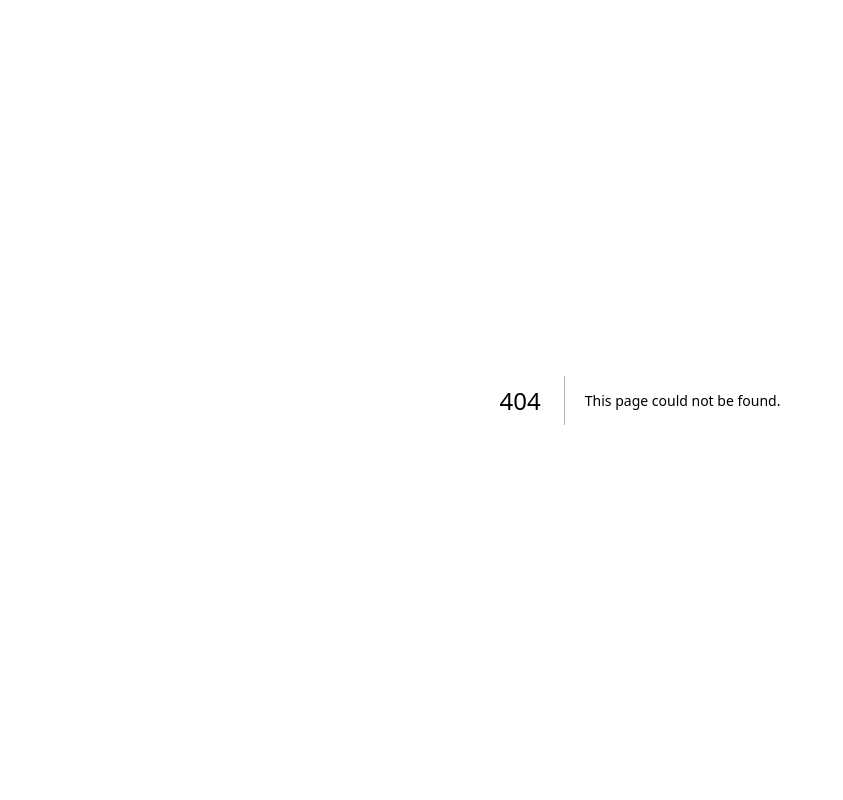
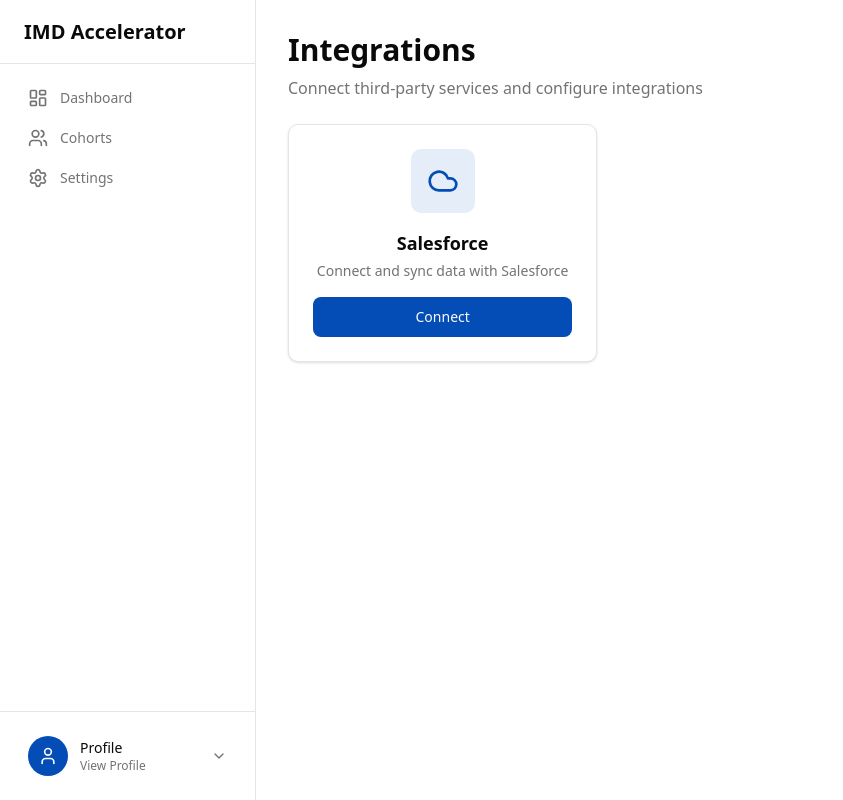
Before and after one commit to Brendin-DP/IMD-accelerator, a Next.js app: page /settings/integrations in a window 1280 px wide. Before the commit this address had no page. Shown: the whole page, without its empty margins (0-843 px from the left). Built offline with nearby package versions, Linux system fonts and the light colour scheme; no server answers.

Commit message:
integrations added to admin side

```diff
--- /dev/null
+++ b/app/(app)/settings/integrations/page.tsx
@@ -0,0 +1,79 @@
+"use client";
+
+import { useState } from "react";
+import { Button } from "@/components/ui/button";
+import { Card, CardContent } from "@/components/ui/card";
+import { Cloud } from "lucide-react";
+
+interface Integration {
+  id: string;
+  name: string;
+  description: string;
+  icon: React.ReactNode;
+  connected: boolean;
+}
+
+export default function IntegrationsPage() {
+  const [integrations, setIntegrations] = useState<Integration[]>([
+    {
+      id: "salesforce",
+      name: "Salesforce",
+      description: "Connect and sync data with Salesforce",
+      icon: <Cloud className="h-8 w-8 text-primary" />,
+      connected: false,
+    },
+  ]);
+
+  const handleConnect = (id: string) => {
+    // TODO: Implement connection logic
+    console.log("Connecting to:", id);
+    setIntegrations((prev) =>
+      prev.map((integration) =>
+        integration.id === id
+          ? { ...integration, connected: !integration.connected }
+          : integration
+      )
+    );
+  };
+
+  return (
+    <div className="space-y-6">
+      <div>
+        <h1 className="text-3xl font-bold">Integrations</h1>
+        <p className="text-muted-foreground mt-2">
+          Connect third-party services and configure integrations
+        </p>
+      </div>
+
+      <div className="grid gap-4 md:grid-cols-2 lg:grid-cols-3">
+        {integrations.map((integration) => (
+          <Card
+            key={integration.id}
+            className="transition-all hover:shadow-md hover:border-primary"
+          >
+            <CardContent className="p-6">
+              <div className="flex flex-col items-center text-center space-y-4">
+                <div className="flex h-16 w-16 items-center justify-center rounded-lg bg-primary/10">
+                  {integration.icon}
+                </div>
+                <div className="space-y-1">
+                  <h3 className="text-lg font-semibold">{integration.name}</h3>
+                  <p className="text-sm text-muted-foreground">
+                    {integration.description}
+                  </p>
+                </div>
+                <Button
+                  onClick={() => handleConnect(integration.id)}
+                  variant={integration.connected ? "outline" : "default"}
+                  className="w-full"
+                >
+                  {integration.connected ? "Connected" : "Connect"}
+                </Button>
+              </div>
+            </CardContent>
+          </Card>
+        ))}
+      </div>
+    </div>
+  );
+}
--- a/app/(app)/settings/page.tsx
+++ b/app/(app)/settings/page.tsx
@@ -1,5 +1,5 @@
 import Link from "next/link";
-import { Users, Building2, ArrowRight, FileText } from "lucide-react";
+import { Users, Building2, ArrowRight, FileText, Plug2 } from "lucide-react";
 import { Card, CardContent, CardDescription, CardHeader, CardTitle } from "@/components/ui/card";
 
 export default function SettingsPage() {
@@ -85,6 +85,31 @@
             </CardContent>
           </Card>
         </Link>
+
+        {/* Integrations Tile */}
+        <Link href="/settings/integrations" className="block">
+          <Card className="h-full transition-all hover:shadow-md cursor-pointer hover:border-primary">
+            <CardHeader className="pb-4">
+              <div className="flex items-center justify-between">
+                <div className="flex items-center gap-3">
+                  <div className="flex h-12 w-12 items-center justify-center rounded-lg bg-primary/10">
+                    <Plug2 className="h-6 w-6 text-primary" />
+                  </div>
+                  <div>
+                    <CardTitle className="mb-1">Integrations</CardTitle>
+                    <CardDescription>Manage third-party integrations</CardDescription>
+                  </div>
+                </div>
+                <ArrowRight className="h-5 w-5 text-muted-foreground flex-shrink-0 ml-2" />
+              </div>
+            </CardHeader>
+            <CardContent className="pt-0">
+              <p className="text-sm text-muted-foreground">
+                Configure SSO, API connections, and other third-party services
+              </p>
+            </CardContent>
+          </Card>
+        </Link>
       </div>
     </div>
   );
```
